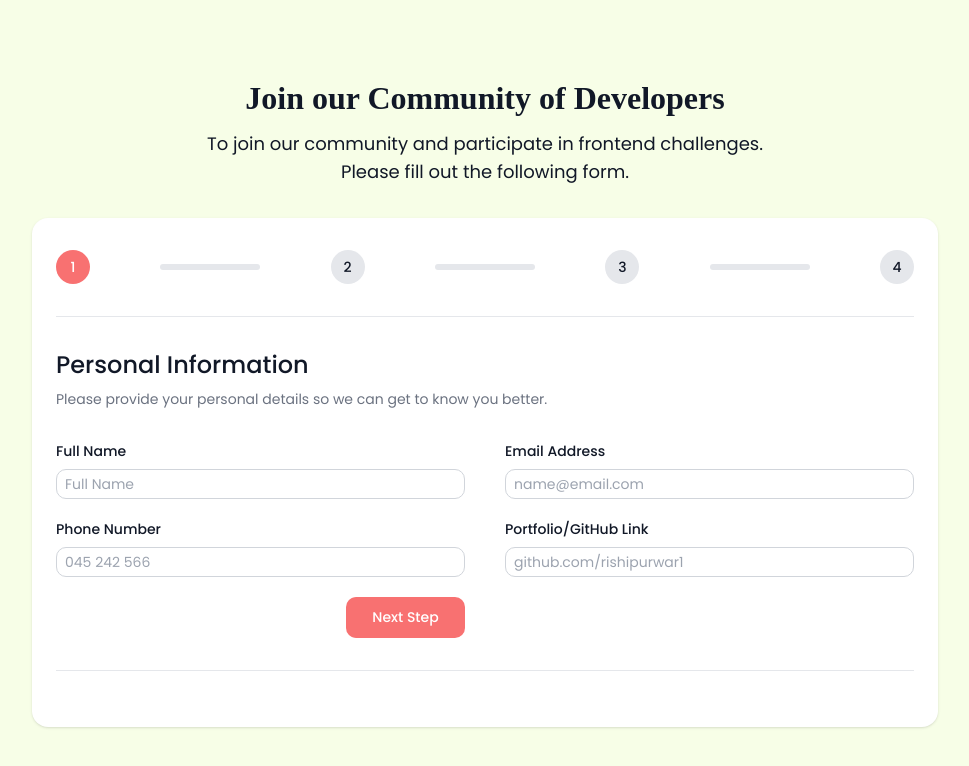
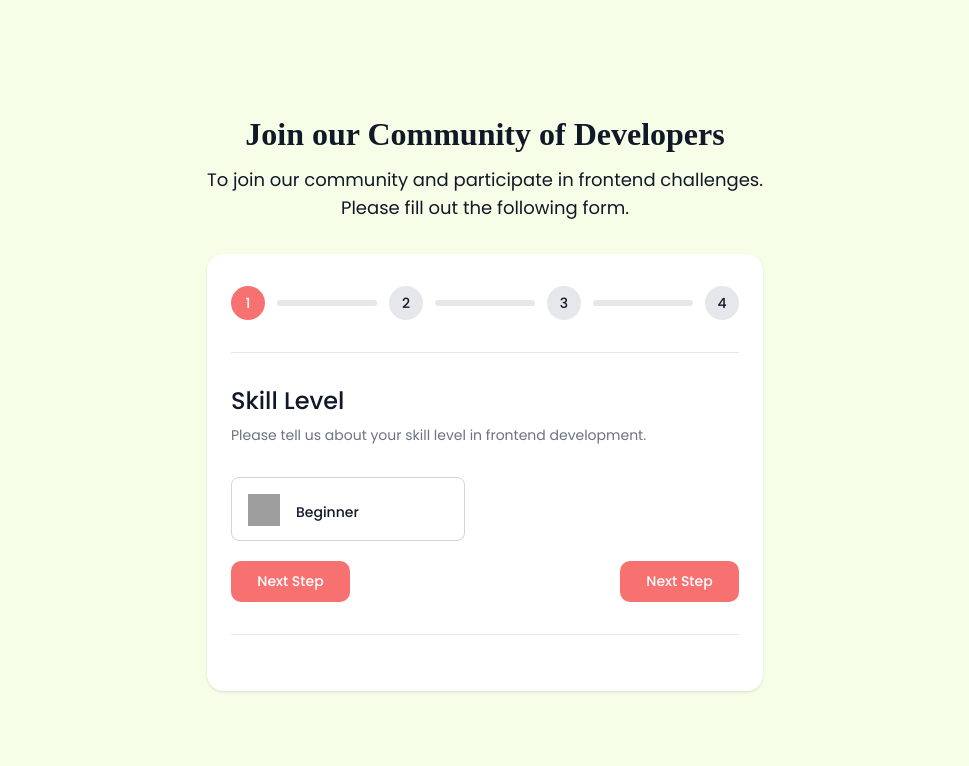
Before and after one commit to Bivektamu/coding_challenge, a React (Create React App) app: page / in a window 1280 px wide. Shown: the top 766 px of the page, without its empty margins (155-1124 px from the left). Built offline with nearby package versions, Linux system fonts and the light colour scheme; grey boxes are pictures that could not be loaded.

Commit message:
Working on form 2

```diff
--- a/src/component/MultiForm/MultiForm.jsx
+++ b/src/component/MultiForm/MultiForm.jsx
@@ -1,29 +1,120 @@
-import React, { useState } from 'react'
+import React, { useEffect, useState } from 'react'
 import Step from './Step'
+import PersonalInfoForm from './PersonalInfoForm'
+import SkillForm from './SkillForm'
 
 const MultiForm = () => {
-    const [step, setStep] = useState(1)
-    const [nextBtnClicked, setNextBtnClicked] = useState(false)
+    const [step, setStep] = useState(2)
+    const [errors, setErrors] = useState([])
+    const [form, setForm] = useState()
+
+    const getSubmision = (formData) => {
+        console.log(formData)
+        return false
+
+    }
     const [formData, setFormData] = useState({
         fullName: '',
         email: '',
         phone: '',
         link: '',
+        skillLevel: ''
     })
-    const {fullName, email, phone, link} = formData
+
+    const { fullName, email, phone, link, skillLevel } = formData
+
+    const onChangeHandler = e => {
+        console.log(e.target.name)
+        setFormData({ ...formData, [e.target.name]: e.target.value })
+    }
+
+    const validationFunc = () => {
+
+        let errArr = []
+        if (!fullName) {
+            const err = {
+                errorFor: 'fullName',
+                message: 'Please type full name'
+            }
+            errArr.push(err)
+        }
+
+
+        const emailRegex = /^[a-zA-Z0-9._-]+@[a-zA-Z0-9.-]+\.[a-zA-Z]{2,6}$/;
+
+        if (!email) {
+            const err = {
+                errorFor: 'email',
+                message: 'Please type email address'
+            }
+            errArr.push(err)
+        }
+        else if (!emailRegex.test(email)) {
+            const err = {
+                errorFor: 'email',
+                message: 'Please type valid email address'
+            }
+            errArr.push(err)
+        }
+
+        const phoneRegex = /^[0-9]{10}$/
+
+        if (!phone) {
+            const err = {
+                errorFor: 'phone',
+                message: 'Please type phone number'
+            }
+            errArr.push(err)
+        }
+        else if (!phoneRegex.test(phone)) {
+            const err = {
+                errorFor: 'phone',
+                message: 'Please type valid phone number'
+            }
+            errArr.push(err)
+        }
+
+        const linkRegex = /(https?|ftp):\/\/[^\s/$.?#].[^\s]*$/
+        if (!link) {
+            const err = {
+                errorFor: 'link',
+                message: 'Please type github/portfolio link'
+
+            }
+            errArr.push(err)
+        }
+        else if (!linkRegex.test(link)) {
+            const err = {
+                errorFor: 'link',
+                message: 'Please type valid github/portfolio link'
+
+            }
+            errArr.push(err)
+        }
+
+        return errArr
+    }
 
     const onSubmitHandler = (e) => {
         e.preventDefault()
-        console.log(emailRegex.test(email))
-        setNextBtnClicked(true)
-    }
-    const onChangeHandler = e => {
-        console.log(e.target.name)
-        setFormData({...formData, [e.target.name]:e.target.value})
+
+        const arr = validationFunc()
+
+        if (arr.length > 0) {
+            setErrors(arr)
+        }else {
+            setErrors([])
+            setStep(step+1)
+        }
     }
 
-    const emailRegex = /^[a-zA-Z0-9._-]+@[a-zA-Z0-9.-]+\.[a-zA-Z]{2,6}$/;
+    useEffect(()=> {
+        if(step < 2)
+            setForm( <PersonalInfoForm formData={formData} errors={errors} onChangeHandler={e=>onChangeHandler(e)} onSubmitHandler={(e)=>onSubmitHandler(e)} />)
+        else if(step < 3)
+            setForm( <SkillForm formData={formData} errors={errors} onChangeHandler={e=>onChangeHandler(e)} onSubmitHandler={(e)=>onSubmitHandler(e)} />)
 
+    }, [errors, formData, step])
 
     return (
         <div className='bg-lime-50 w-full min-h-screen flex items-center justify-center'>
@@ -31,36 +122,14 @@ const MultiForm = () => {
                 <h1 className="mb-2 text-gray-900 text-[32px] font-black font-['Merriweather']">Join our Community of Developers</h1>
                 <p className="mb-8 text-center text-gray-900 text-lg font-normal font-['Poppins']">To join our community and participate in frontend challenges.<br />Please fill out the following form.</p>
                 <div className='bg-white rounded-2xl shadow p-6'>
-                    <Step />
+                    <Step step={step} />
 
-                    <h2 className=" text-gray-900 text-2xl mb-2 font-medium font-['Poppins'] text-left">Personal Information</h2>
-                    <p className="mb-8  text-gray-500 text-sm text-left font-normal font-['Poppins']">Please provide your personal details so we can get to know you better.</p>
 
-                    <form action="" onSubmit={e=>onSubmitHandler(e)} className='text-left grid-cols-2 grid gap-x-10 gap-y-5 pb-8 border-b-[1px] border-gray-200 mb-8'>
+                    {form && form}
+                        {/* {step === 1 && <PersonalInfoForm formData={formData} errors={errors} onChangeHandler={e=>onChangeHandler(e)} onSubmitHandler={(e)=>onSubmitHandler(e)} />}
+                        {step === 2 && <PersonalInfoForm formData={formData} errors={errors} onChangeHandler={e=>onChangeHandler(e)} onSubmitHandler={(e)=>onSubmitHandler(e)} />} */}
 
-                        <div>
-                            <label className="block mb-2 w-full text-gray-900 text-sm font-medium font-['Poppins']">Full Name</label>
-                            <input placeholder='Full Name' name='fullName' type='text' className={`py-1 block w-full px-2 rounded-[10px] border border-gray-300 focus:border-red-400 outline-none ${fullName?'text-gray-900':'text-gray-400'} text-sm font-normal font-['Poppins']`} value={fullName} onChange={e=>onChangeHandler(e)} />
-                            <p className={`${!fullName && nextBtnClicked?'block':'hidden'} w-full text-red-500 text-sm px-2 pt-1 font-['Poppins']`}>Please enter full name</p>
 
-                        </div>
-                        <div>
-                            <label className="block mb-2 w-full  text-gray-900 text-sm font-medium font-['Poppins']">Email Address</label>
-                            <input type='text' className={`py-1 block w-full px-2 rounded-[10px] border border-gray-300 focus:border-red-400 outline-none ${fullName?'text-gray-900':'text-gray-400'} text-sm font-normal font-['Poppins']`}placeholder='name@email.com' name='email' value={email} onChange={e=>onChangeHandler(e)} />
-                            <p className={`${nextBtnClicked?'block':'hidden'} w-full text-red-500 text-sm px-2 pt-1 font-['Poppins']`}>Please enter {!emailRegex.test(email) && email && 'valid'} email address</p>
-                        </div>
-
-                        <div>
-                            <label className="block mb-2 w-full  text-gray-900 text-sm font-medium font-['Poppins']">Phone Number</label>
-                            <input type="tel" id="phone" name="phone" pattern="[0-9]{3}-[0-9]{3}-[0-9]{4}" className="block w-full py-1 px-2 rounded-[10px] border border-gray-300 focus:border-red-400 outline-none text-gray-400 focus:text-gray-900 text-sm font-normal font-['Poppins']" placeholder='045 242 566' />
-                        </div>
-                        <div>
-                            <label className="block mb-2 w-full  text-gray-900 text-sm font-medium font-['Poppins']">Portfolio/GitHub Link</label>
-                            <input type="url" name="url" id="url" pattern="https://.*" size="30" className="block w-full py-1 px-2 rounded-[10px] border border-gray-300 focus:border-red-400 outline-none text-gray-400 focus:text-gray-900 text-sm font-normal font-['Poppins']" placeholder='github.com/rishipurwar1' />
-                        </div>
-                    <button  className="w-[119px] cursor-pointer h-[41px] px-[26px] py-2.5 bg-red-400 rounded-[10px] ml-auto mr-0 block text-center text-white text-sm font-medium font-['Poppins']"    type='submit' >Next Step</button>
-
-                    </form>
                     {/* pb-6 border-b-[1px] border-gray-200 */}
                 </div>
             </div>
--- /dev/null
+++ b/src/component/MultiForm/PersonalInfoForm.jsx
@@ -0,0 +1,46 @@
+
+const PersonalInfoForm = ({ formData, errors, onChangeHandler, onSubmitHandler }) => {
+
+    const { fullName, email, phone, link } = formData
+
+
+    return (
+        <>
+            <h2 className=" text-gray-900 text-2xl mb-2 font-medium font-['Poppins'] text-left">Personal Information</h2>
+            <p className="mb-8  text-gray-500 text-sm text-left font-normal font-['Poppins']">Please provide your personal details so we can get to know you better.</p>
+
+            <form id="personal_info_form" action="" onSubmit={e => onSubmitHandler(e)} className='text-left grid-cols-2 grid gap-x-10 gap-y-5 pb-8 border-b-[1px] border-gray-200 mb-8'>
+
+                <div>
+                    <label className="block mb-2 w-full text-gray-900 text-sm font-medium font-['Poppins']">Full Name</label>
+                    <input placeholder='Full Name' name='fullName' type='text' className={`py-1 block w-full px-2 rounded-[10px] border border-gray-300 focus:border-red-400 outline-none ${fullName ? 'text-gray-900' : 'text-gray-400'} text-sm font-normal font-['Poppins']`} value={fullName} onChange={e => onChangeHandler(e)} />
+                    {errors.length > 0 && errors.filter(e => e.errorFor === 'fullName').map((e => <p key={e.errorFor} className={`block w-full text-red-500 text-sm px-2 pt-1 font-['Poppins']`}>{e.message}</p>))}
+
+                </div>
+                <div>
+                    <label className="block mb-2 w-full  text-gray-900 text-sm font-medium font-['Poppins']">Email Address</label>
+                    <input type='text' className={`py-1 block w-full px-2 rounded-[10px] border border-gray-300 focus:border-red-400 outline-none ${email ? 'text-gray-900' : 'text-gray-400'} text-sm font-normal font-['Poppins']`} placeholder='name@email.com' name='email' value={email} onChange={e => onChangeHandler(e)} />
+                    {errors.length > 0 && errors.filter(e => e.errorFor === 'email').map((e => <p key={e.errorFor} className={`block w-full text-red-500 text-sm px-2 pt-1 font-['Poppins']`}>{e.message}</p>))}
+                </div>
+
+                <div>
+                    <label className="block mb-2 w-full  text-gray-900 text-sm font-medium font-['Poppins']">Phone Number</label>
+                    <input type='text' className={`py-1 block w-full px-2 rounded-[10px] border border-gray-300 focus:border-red-400 outline-none ${phone ? 'text-gray-900' : 'text-gray-400'} text-sm font-normal font-['Poppins']`} placeholder='0452 424 566' name='phone' value={phone} onChange={e => onChangeHandler(e)} />
+                    {errors.length > 0 && errors.filter(e => e.errorFor === 'phone').map((e => <p key={e.errorFor} className={`block w-full text-red-500 text-sm px-2 pt-1 font-['Poppins']`}>{e.message}</p>))}
+
+                </div>
+                <div>
+                    <label className="block mb-2 w-full  text-gray-900 text-sm font-medium font-['Poppins']">Portfolio/GitHub Link</label>
+
+                    <input type='text' className={`py-1 block w-full px-2 rounded-[10px] border border-gray-300 focus:border-red-400 outline-none ${link ? 'text-gray-900' : 'text-gray-400'} text-sm font-normal font-['Poppins']`} placeholder='github.com/janeDoe' name='link' value={link} onChange={e => onChangeHandler(e)} />
+                    {errors.length > 0 && errors.filter(e => e.errorFor === 'link').map((e => <p key={e.errorFor} className={`block w-full text-red-500 text-sm px-2 pt-1 font-['Poppins']`}>{e.message}</p>))}
+
+                </div>
+                <button className="w-[119px] cursor-pointer h-[41px] px-[26px] py-2.5 bg-red-400 rounded-[10px] ml-auto mr-0 block text-center text-white text-sm font-medium font-['Poppins']" type='submit' >Next Step</button>
+
+            </form>
+        </>
+    )
+}
+
+export default PersonalInfoForm
--- /dev/null
+++ b/src/component/MultiForm/SkillForm.jsx
@@ -0,0 +1,44 @@
+
+const SkillForm = ({ formData, errors, onChangeHandler, onSubmitHandler }) => {
+
+    const { fullName, email } = formData
+
+
+    return (
+        <>
+            <h2 className=" text-gray-900 text-2xl mb-2 font-medium font-['Poppins'] text-left">Skill Level</h2>
+            <p className="mb-8  text-gray-500 text-sm text-left font-normal font-['Poppins']">Please tell us about your skill level in frontend development.</p>
+
+            <form id="personal_info_form" action="" onSubmit={e => onSubmitHandler(e)} className='text-left grid-cols-2 grid gap-x-10 gap-y-5 pb-8 border-b-[1px] border-gray-200 mb-8'>
+
+                <div id="NewRootRoot" className="flex flex-row w-full items-start">
+                    <div className="border-solid border-[#d1d5db] flex flex-row gap-4 w-full h-16 font-['Poppins'] items-start pt-4 px-4 border rounded-lg relative">
+                    <input type="radio" id="beginner" name="skillLevel" value="beginner" className="absolute top-0 left-0 w-full h-full opacity-0 z-10" onClick={(e)=>onChangeHandler(e)} />
+                        <div
+                            id="Ellipse"
+                            className="bg-[url(https://file.rendit.io/n/hFgACAEZat0SK46NtWg2.svg)] bg-cover bg-50%_50% bg-blend-normal bg-no-repeat flex flex-row w-8 h-8 items-start pt-2 px-2"
+                        >
+                            <img
+                                src="https://file.rendit.io/n/bMDSxAklDl5fD8RewwxT.svg"
+                                alt="Frame1"
+                                className="w-5"
+                            />
+                        </div>
+                        <label for="beginner" className="text-center text-sm font-medium text-[#111827] mt-2">
+                            Beginner
+                        </label>
+                    </div>
+                </div>
+
+
+
+<div className="col-span-2 flex justify-between">
+                <button className="w-[119px] cursor-pointer h-[41px] px-[26px] py-2.5 bg-red-400 rounded-[10px]   text-center text-white text-sm font-medium font-['Poppins']" type='submit' >Next Step</button>
+                <button className="w-[119px] cursor-pointer h-[41px] px-[26px] py-2.5 bg-red-400 rounded-[10px]   text-center text-white text-sm font-medium font-['Poppins']" type='submit' >Next Step</button>
+                </div>
+            </form>
+        </>
+    )
+}
+
+export default SkillForm
```
